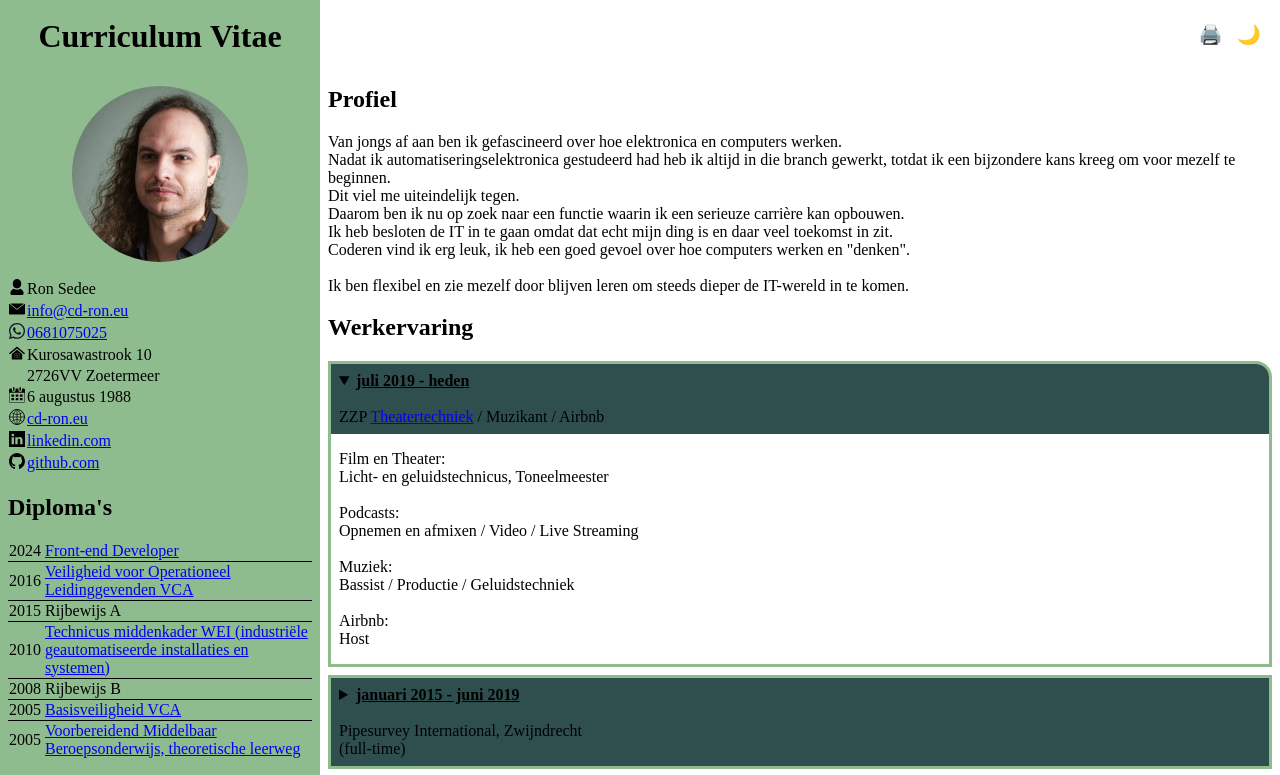
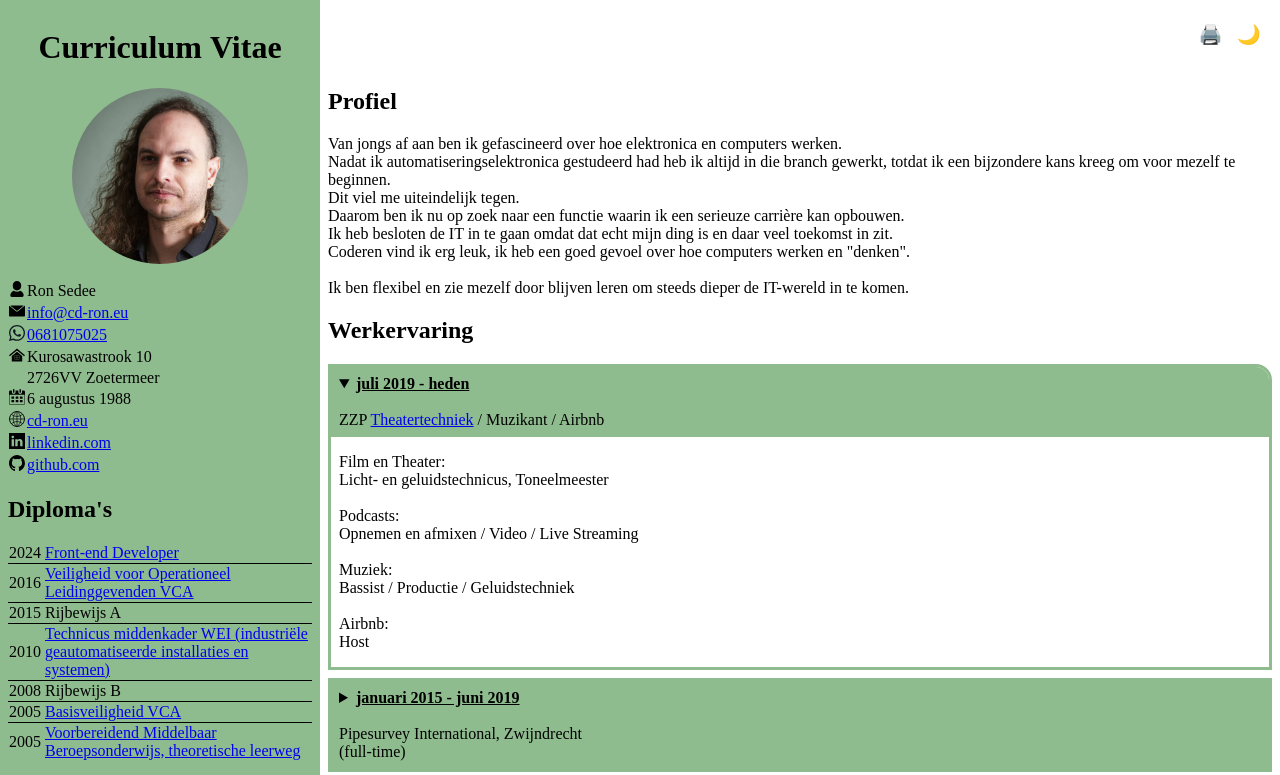
Before and after one commit to CD-R0n/CV-Ron-Sedee, a plain HTML site: page index.html in a window 1280 px wide. Shown: the top 775 px of the page. Drawn offline with Linux system fonts and the light colour scheme.

Commit message:
script typo fix, fold3 bug fix?

```diff
--- a/css/style.css
+++ b/css/style.css
@@ -145,6 +145,7 @@ summary.light {
     }
 
     h1 {
+        all: revert;
         width: fit-content;
         margin-left: auto;
         margin-right: auto;
--- a/script.js
+++ b/script.js
@@ -31,7 +31,7 @@ if (window.matchMedia && window.matchMedia('(prefers-color-scheme: dark)').match
         detail.className = ("light");
     });
     summary.forEach((summary) => {
-        summary.className = ("dark");
+        summary.className = ("light");
     });
 };
 // Dark/light scheme switch
```
